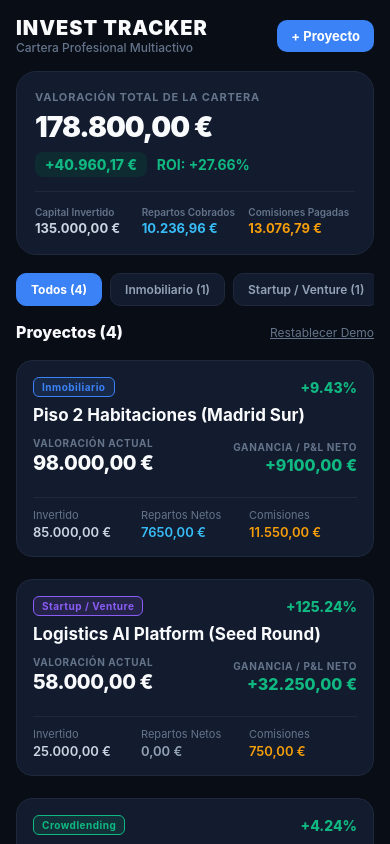
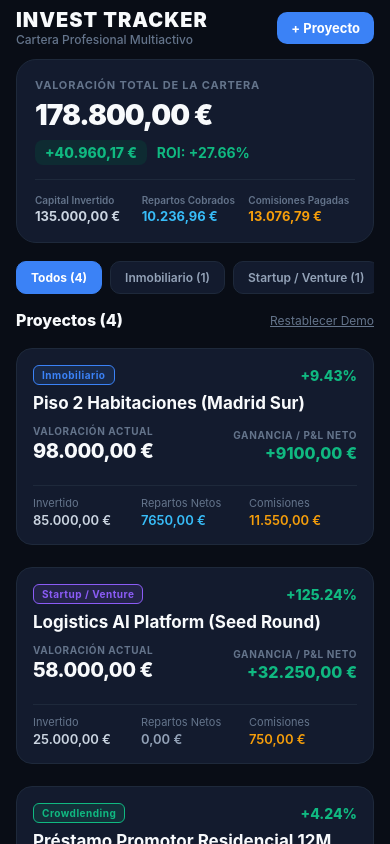
Before and after one commit to descosa/invest-tracker, a React Native app: screen / in a window 390 px wide. Built offline with nearby package versions, Linux system fonts and the light colour scheme.

Commit message:
ui: optimize fullscreen viewport and reduce top padding for iPhone

```diff
--- a/src/screens/DashboardScreen.tsx
+++ b/src/screens/DashboardScreen.tsx
@@ -181,14 +181,15 @@ const styles = StyleSheet.create({
   },
   container: {
     paddingHorizontal: 16,
-    paddingTop: 16,
-    paddingBottom: 40,
+    paddingTop: 4,
+    paddingBottom: 30,
   },
   topBar: {
     flexDirection: 'row',
     justifyContent: 'space-between',
     alignItems: 'center',
-    marginBottom: 16,
+    marginBottom: 12,
+    marginTop: 4,
   },
   appTitle: {
     fontSize: 20,
--- a/src/screens/ProjectDetailScreen.tsx
+++ b/src/screens/ProjectDetailScreen.tsx
@@ -213,14 +213,15 @@ const styles = StyleSheet.create({
   },
   container: {
     paddingHorizontal: 16,
-    paddingTop: 16,
-    paddingBottom: 40,
+    paddingTop: 4,
+    paddingBottom: 30,
   },
   navBar: {
     flexDirection: 'row',
     justifyContent: 'space-between',
     alignItems: 'center',
-    marginBottom: 16,
+    marginBottom: 12,
+    marginTop: 4,
   },
   backBtn: {
     paddingVertical: 6,
```
